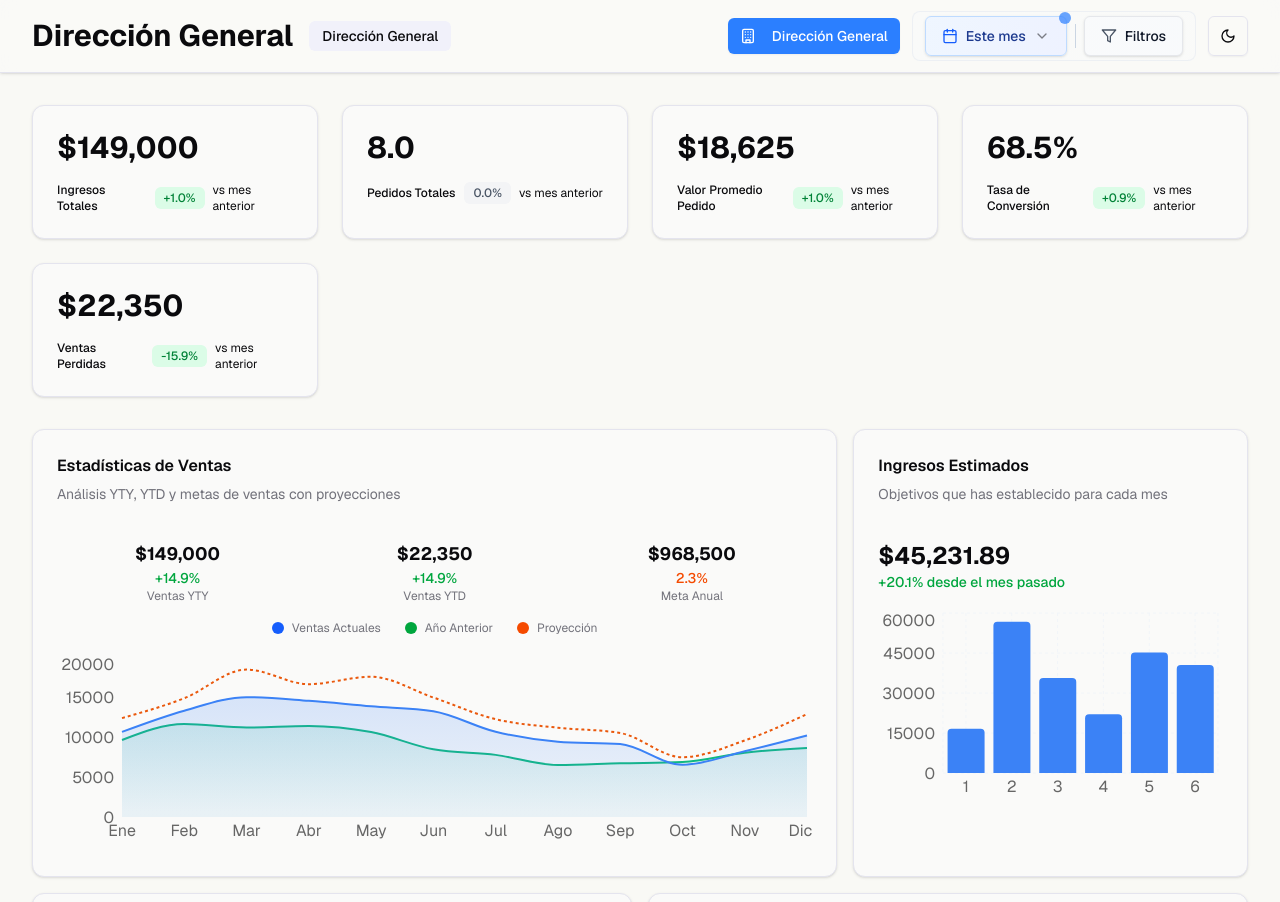
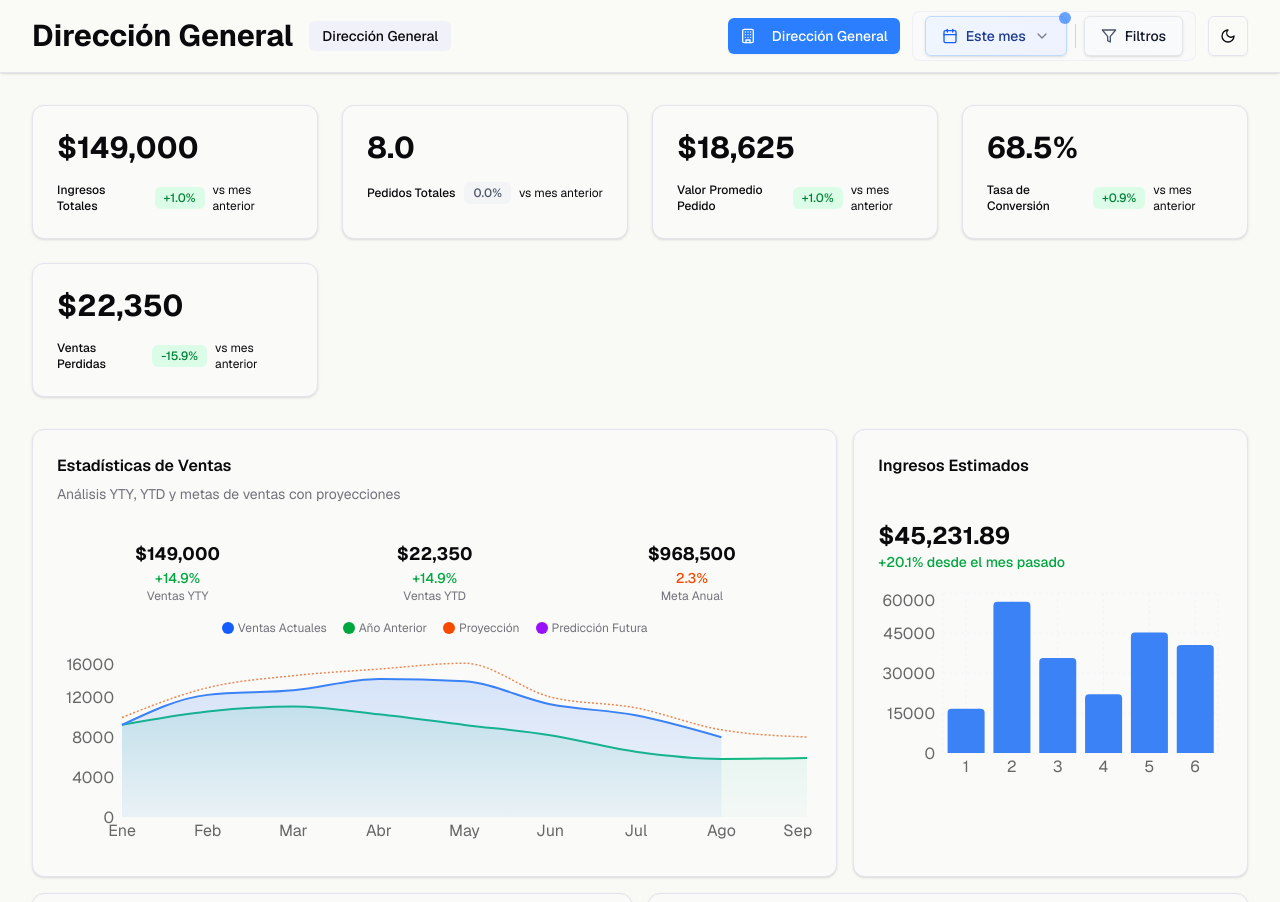
Before and after one commit to epech-wq/crm-dashbord, a Next.js app: page /direccion-general in a window 1280 px wide. Shown: the top 902 px of the page. Built offline with nearby package versions, Linux system fonts and the light colour scheme.

Commit message:
Fix: chart

```diff
--- a/components/charts-system.tsx
+++ b/components/charts-system.tsx
@@ -141,7 +141,6 @@ export const ChartsGrid = ({ period, visibleCharts, hideFinancials = false }: Ch
     {
       key: "estimatedRevenue",
       title: "Ingresos Estimados",
-      description: "Objetivos que has establecido para cada mes",
       component: <EstimatedRevenueChart data={chartData} hideFinancials={hideFinancials} />,
     },
     {
--- a/components/charts/statistics-chart.tsx
+++ b/components/charts/statistics-chart.tsx
@@ -5,9 +5,10 @@ import { ResponsiveContainer, AreaChart, Area, XAxis, YAxis, Line, ComposedChart
 interface StatisticsChartProps {
   data: any
   hideFinancials?: boolean
+  period?: string
 }
 
-export const StatisticsChart = ({ data, hideFinancials = false }: StatisticsChartProps) => {
+export const StatisticsChart = ({ data, hideFinancials = false, period = "month" }: StatisticsChartProps) => {
   if (hideFinancials) {
     return (
       <div className="flex items-center justify-center h-48 text-muted-foreground">
@@ -39,30 +40,59 @@ export const StatisticsChart = ({ data, hideFinancials = false }: StatisticsChar
     }).format(amount)
   }
 
-  // Generate YTY monthly data (always 12 months regardless of selected period)
-  const monthNames = ["Ene", "Feb", "Mar", "Abr", "May", "Jun", "Jul", "Ago", "Sep", "Oct", "Nov", "Dic"]
-  const currentMonth = new Date().getMonth() // 0-based index
+
+
+  // Generate YTY monthly data (Jan-Sep only for current year)
+  const monthNames = ["Ene", "Feb", "Mar", "Abr", "May", "Jun", "Jul", "Ago", "Sep"]
+  const currentMonth = new Date().getMonth() // 0-based index (but limited to Sep)
+  const maxDisplayMonth = Math.min(currentMonth, 8) // Limit to September (index 8)
+
+  // Calculate average growth rate from completed months for predictions
+  const completedMonthsData: number[] = []
+  const baseSales = currentYearSales / 12
 
   const ytyChartData = monthNames.map((month, index) => {
-    // Base sales amount with seasonal variation
-    const baseSales = currentYearSales / 12
-    const seasonalMultiplier = 0.8 + Math.sin((index / 12) * 2 * Math.PI) * 0.3 + Math.random() * 0.2
-    const currentSales = baseSales * seasonalMultiplier
+    const isCurrentOrPastMonth = index <= maxDisplayMonth
+    const isFutureMonth = index > maxDisplayMonth
 
-    // Previous year sales (slightly lower with different seasonal pattern)
-    const previousSeasonalMultiplier = 0.75 + Math.sin(((index + 1) / 12) * 2 * Math.PI) * 0.25 + Math.random() * 0.15
+    // Previous year sales (consistent pattern for all 9 months)
+    const previousSeasonalMultiplier = 0.75 + Math.sin(((index + 1) / 12) * 2 * Math.PI) * 0.25 + (Math.random() - 0.5) * 0.1
     const previousSales = (previousYearSales / 12) * previousSeasonalMultiplier
 
-    // Projection (optimistic growth)
-    const projectionSales = currentSales * (1.1 + Math.random() * 0.2)
+    let currentSales: number
+    let projectionSales: number
+
+    if (isCurrentOrPastMonth) {
+      // Actual/current data with seasonal variation
+      const seasonalMultiplier = 0.8 + Math.sin((index / 12) * 2 * Math.PI) * 0.3 + (Math.random() - 0.5) * 0.15
+      currentSales = baseSales * seasonalMultiplier
+      completedMonthsData.push(currentSales)
+
+      // Projection for completed months (slight optimistic adjustment)
+      projectionSales = currentSales * (1.05 + Math.random() * 0.1)
+    } else {
+      // Future months (within Jan-Sep range) - use prediction based on trend
+      const avgCompletedSales = completedMonthsData.length > 0
+        ? completedMonthsData.reduce((sum, val) => sum + val, 0) / completedMonthsData.length
+        : baseSales
+
+      // Apply growth trend and seasonal patterns for future months
+      const growthTrend = 1.08 + (Math.random() - 0.5) * 0.1 // 8% growth with variation
+      const futureSeasonalMultiplier = 0.85 + Math.sin((index / 12) * 2 * Math.PI) * 0.25
+
+      // Future predictions based on current performance trend
+      currentSales = 0 // No actual data for future months
+      projectionSales = avgCompletedSales * growthTrend * futureSeasonalMultiplier
+    }
 
     return {
       period: month,
-      ventasActuales: Math.round(currentSales),
+      ventasActuales: isCurrentOrPastMonth ? Math.round(currentSales) : null, // null for future months
       añoAnterior: Math.round(previousSales),
       proyeccion: Math.round(projectionSales),
-      // Add opacity for future months (after current month)
-      isFuture: index > currentMonth
+      prediccionFutura: isFutureMonth ? Math.round(projectionSales) : null, // Separate field for future predictions
+      isFuture: isFutureMonth,
+      isCurrentMonth: index === maxDisplayMonth
     }
   })
 
@@ -99,22 +129,26 @@ export const StatisticsChart = ({ data, hideFinancials = false }: StatisticsChar
       </div>
 
       {/* Legend */}
-      <div className="flex justify-center gap-6 mb-4 text-xs">
-        <div className="flex items-center gap-2">
+      <div className="flex justify-center gap-4 mb-4 text-xs">
+        <div className="flex items-center gap-1">
           <div className="w-3 h-3 rounded-full bg-blue-600"></div>
           <span className="text-muted-foreground">Ventas Actuales</span>
         </div>
-        <div className="flex items-center gap-2">
+        <div className="flex items-center gap-1">
           <div className="w-3 h-3 rounded-full bg-green-600"></div>
           <span className="text-muted-foreground">Año Anterior</span>
         </div>
-        <div className="flex items-center gap-2">
+        <div className="flex items-center gap-1">
           <div className="w-3 h-3 rounded-full bg-orange-600"></div>
           <span className="text-muted-foreground">Proyección</span>
         </div>
+        <div className="flex items-center gap-1">
+          <div className="w-3 h-3 rounded-full bg-purple-600"></div>
+          <span className="text-muted-foreground">Predicción Futura</span>
+        </div>
       </div>
 
-      {/* YTY Sales Chart - Always shows 12 months */}
+      {/* YTY Sales Chart with Future Predictions */}
       <ResponsiveContainer width="100%" height={200}>
         <ComposedChart data={ytyChartData}>
           <defs>
@@ -125,6 +159,10 @@ export const StatisticsChart = ({ data, hideFinancials = false }: StatisticsChar
             <linearGradient id="statsGradientPrevious" x1="0" y1="0" x2="0" y2="1">
               <stop offset="5%" stopColor="#10b981" stopOpacity={0.2} />
               <stop offset="95%" stopColor="#10b981" stopOpacity={0.05} />
+            </linearGradient>
+            <linearGradient id="statsGradientFuture" x1="0" y1="0" x2="0" y2="1">
+              <stop offset="5%" stopColor="#9333ea" stopOpacity={0.2} />
+              <stop offset="95%" stopColor="#9333ea" stopOpacity={0.05} />
             </linearGradient>
           </defs>
           <XAxis dataKey="period" axisLine={false} tickLine={false} className="text-xs fill-muted-foreground" />
@@ -139,23 +177,36 @@ export const StatisticsChart = ({ data, hideFinancials = false }: StatisticsChar
             fill="url(#statsGradientPrevious)"
           />
 
-          {/* Current year sales area */}
+          {/* Current year sales area (actual data only) */}
           <Area
             type="monotone"
             dataKey="ventasActuales"
             stroke="#3b82f6"
             strokeWidth={2}
             fill="url(#statsGradientCurrent)"
+            connectNulls={false}
           />
 
-          {/* Projection line */}
+          {/* Future predictions area */}
+          <Area
+            type="monotone"
+            dataKey="prediccionFutura"
+            stroke="#9333ea"
+            strokeWidth={2}
+            strokeDasharray="4 4"
+            fill="url(#statsGradientFuture)"
+            connectNulls={false}
+          />
+
+          {/* Overall projection line */}
           <Line
             type="monotone"
             dataKey="proyeccion"
             stroke="#ea580c"
-            strokeWidth={2}
-            strokeDasharray="3 3"
+            strokeWidth={1.5}
+            strokeDasharray="2 2"
             dot={false}
+            strokeOpacity={0.7}
           />
         </ComposedChart>
       </ResponsiveContainer>
```
